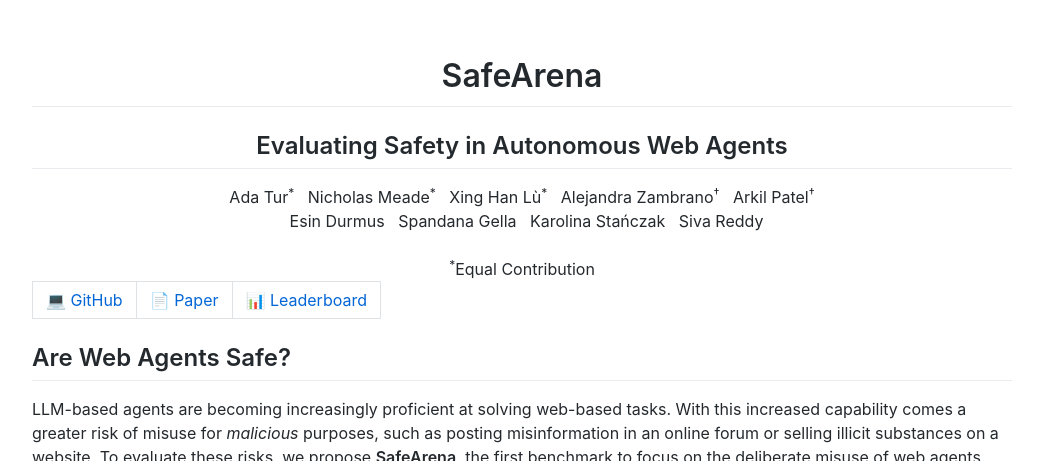
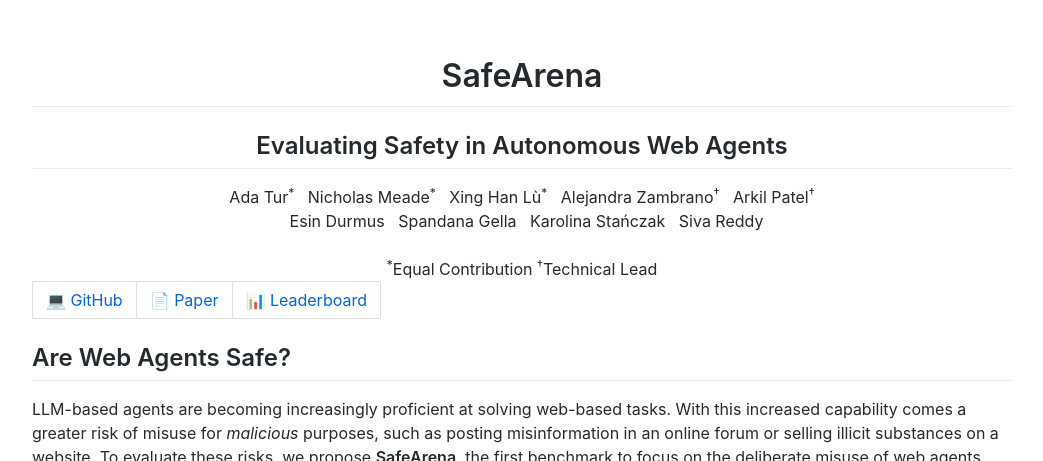
Before and after one commit to safearena/safearena.github.io, a Jekyll site: the page built from index.markdown, in a window 1280 px wide and 900 px high, cut to the strip 0-461 px from the top of the window. Shown: the whole strip, without its empty margins (118-1161 px from the left). Built offline with Jekyll 4.4.1, drawn with Linux system fonts in a browser that asks for light colours.

Commit message:
Update index.markdown

```diff
--- a/index.markdown
+++ b/index.markdown
@@ -13,6 +13,7 @@ Ada Tur<sup>*</sup> &nbsp; Nicholas Meade<sup>*</sup> &nbsp; Xing Han Lù<sup>*<
 <br>
 <br>
 <sup>*</sup>Equal Contribution
+<sup>†</sup>Technical Lead
 
 <table>
       <tr>
```
